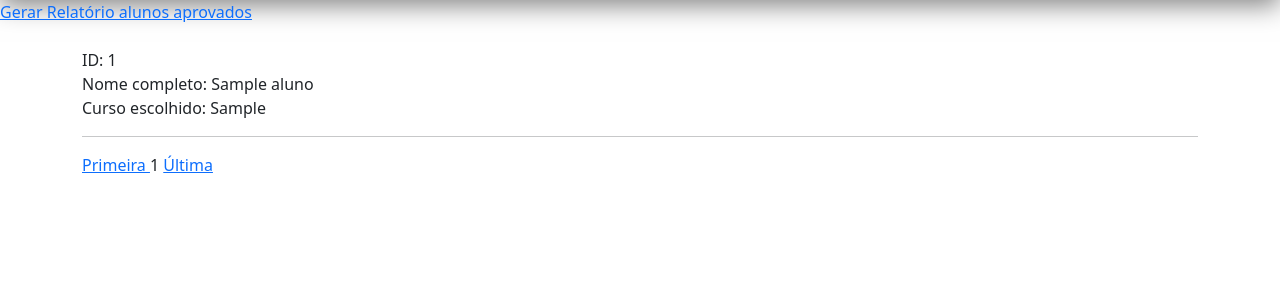
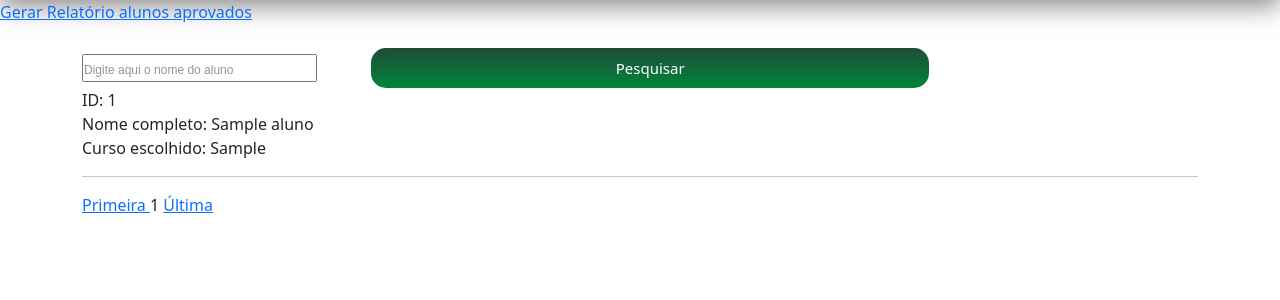
Before and after one commit to Ksanim0/saiti2, a PHP site: page /ListarAlunos/index.php in a window 1280 px wide. Shown: the part 100-400 px from the top of the page. Run offline with PHP 8.4, Linux system fonts and the light colour scheme; tables that the repository leaves empty or names only in its code hold one stand-in row (values such as "Sample post").

Commit message:
bsca
Sistema de busca no banco totalmente implementado em PHP

```diff
--- a/ListarAlunos/index.php
+++ b/ListarAlunos/index.php
@@ -55,7 +55,13 @@ include "connectBD.php";
             </div>
             <br>
             <div class="container">
+                <form action="">
+                    <input type="text" name="busca" placeholder="Digite aqui o nome do aluno" value="<?php if(isset($_GET['busca'])) echo $_GET['busca']; ?>">
+                    <button type="submit"> Pesquisar </button>
+                </form>
 
+
+                <!-- LISTAGEM DE ALUNOS INICIO -->
                 <?php
 
                 $pagina_atual = filter_input(INPUT_GET, 'pagina', FILTER_SANITIZE_NUMBER_INT);
@@ -67,8 +73,10 @@ include "connectBD.php";
                 $result_aluno = "SELECT * FROM aluno LIMIT $inicio, $qtd_result_pag";
                 $resultado_alunos = mysqli_query($conexao, $result_aluno);
 
+                /* IF DE BUSCAR */
+                if (!isset($_GET['busca'])) {
 
-                while ($linha_aluno = mysqli_fetch_assoc($resultado_alunos)){
+                    while ($linha_aluno = mysqli_fetch_assoc($resultado_alunos)) {
                         echo "ID: " . $linha_aluno['id'] . "<br>";
                         echo "Nome completo: " . $linha_aluno['nome_completo'] . "<br>";
                         echo "Curso escolhido: " . $linha_aluno['curso'] . "<br><hr>";
@@ -84,8 +92,8 @@ include "connectBD.php";
                     $max_link = 2;
                     echo " <a href='index.php?pagina=1'> Primeira </a> ";
 
-                for ($pag_ant = $pagina - $max_link; $pag_ant <= $pagina-1; $pag_ant++) {
-                    if($pag_ant >= 1){
+                    for ($pag_ant = $pagina - $max_link; $pag_ant <= $pagina - 1; $pag_ant++) {
+                        if ($pag_ant >= 1) {
                             echo " <a href='index.php?pagina=$pag_ant'> $pag_ant </a> ";
                         }
                     }
@@ -93,13 +101,32 @@ include "connectBD.php";
                     echo "$pagina";
 
                     for ($pag_dps = $pagina + 1; $pag_dps <= $pagina + $max_link; $pag_dps++) {
-                    if($pag_dps <= $quantidade_pg){
+                        if ($pag_dps <= $quantidade_pg) {
                             echo " <a href='index.php?pagina=$pag_dps'> $pag_dps </a> ";
                         }
                     }
 
                     echo " <a href='index.php?pagina=$quantidade_pg'> Última </a> ";
+                } else{
+                    $pesquisa = $conexao->real_escape_string($_GET['busca']);
+                    $sql_code_search = "SELECT * FROM aluno WHERE nome_completo LIKE '%$pesquisa%' OR curso LIKE '%$pesquisa%'";
+                    $sql_query = $conexao->query($sql_code_search) or die ("Erro ao consultar. ".$conexao->error);
+
+                    if($sql_query->num_rows == 0){
+                        echo "<h2>Desculpa, não há nenhum aluno cadastrado com esse nome. Verifique se o nome está digitado corretamente e tente novamente.</h2>";
+                    } else {
+                        while ($linha_aluno = mysqli_fetch_assoc($sql_query)) {
+                            echo "ID: " . $linha_aluno['id'] . "<br>";
+                            echo "Nome completo: " . $linha_aluno['nome_completo'] . "<br>";
+                            echo "Curso escolhido: " . $linha_aluno['curso'] . "<br><hr>";
+                        }
+
+                    }
+
+                }
                 ?>
+                <!-- LISTAGEM DE ALUNOS FIM -->
+
 
 
                 <script src="https://ajax.googleapis.com/ajax/libs/jquery/3.6.0/jquery.min.js"></script>
```
Lines whose indentation alone changed are shown as unchanged.
